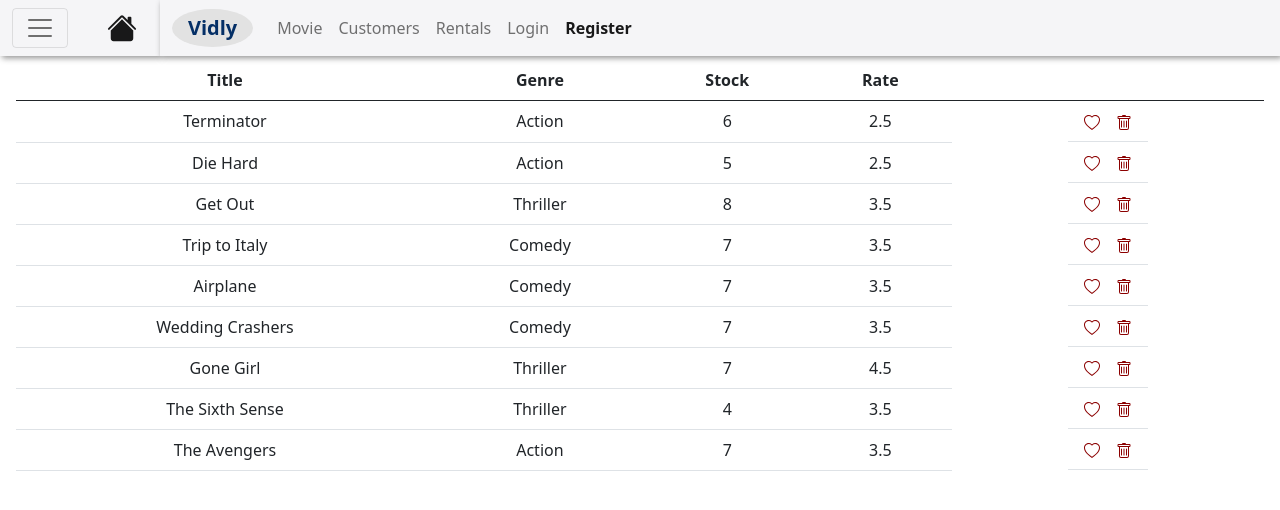
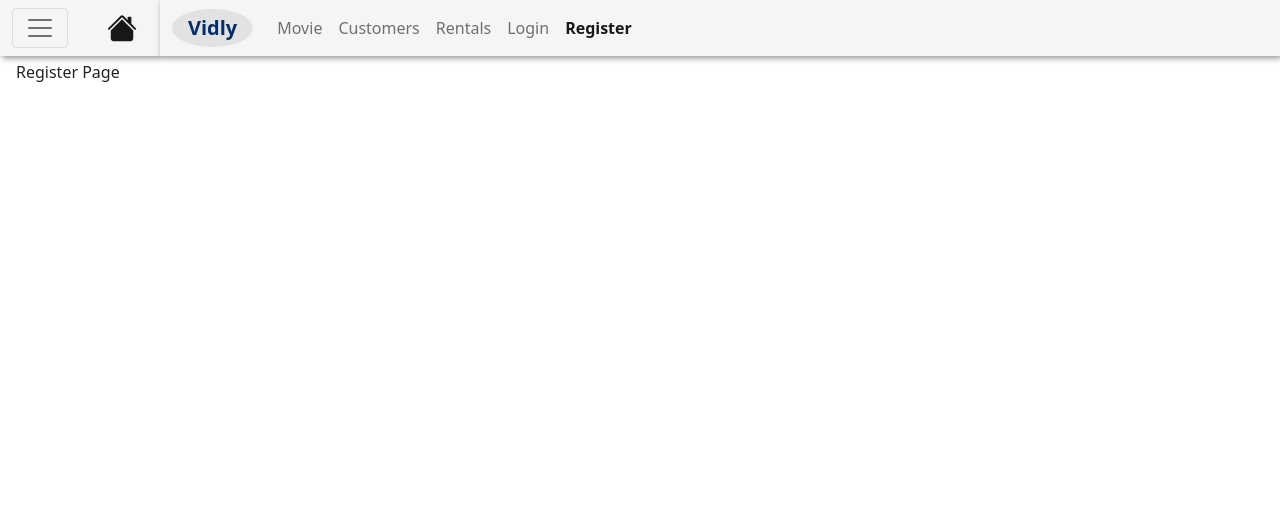
Before and after one commit to JConan/my-portofolio, a React (Create React App) app: page /vidly/register in a window 1280 px wide. Shown: the top 510 px of the page. Built offline with nearby package versions, Linux system fonts and the light colour scheme.

Commit message:
fix Vidly content routing

```diff
--- a/src/demo-app/Vidly/Vidly.tsx
+++ b/src/demo-app/Vidly/Vidly.tsx
@@ -2,12 +2,12 @@ import * as React from "react";
 import { getMovies } from "./services/fakeMovieService";
 import MovieTable, { Movie } from "./components/MovieTable";
 import "./Vidly.sass";
+import { Switch, Route } from "react-router-dom";
 
 export interface VidlyProps {}
 
 const Vidly: React.SFC<VidlyProps> = () => {
   let [movies, setMovies] = React.useState<Array<Movie>>([]);
-
   React.useEffect(() => {
     setMovies(
       getMovies().map((movie) => ({
@@ -32,11 +32,21 @@ const Vidly: React.SFC<VidlyProps> = () => {
   };
 
   return (
-    <MovieTable
-      movies={movies}
-      onMovieDelete={deleteButton}
-      onMovieLike={likeButtonToggler}
-    />
+    <React.Fragment>
+      <Switch>
+        <Route path="/vidly/movie">
+          <MovieTable
+            movies={movies}
+            onMovieDelete={deleteButton}
+            onMovieLike={likeButtonToggler}
+          />
+        </Route>
+        <Route path="/vidly/customers">Customers Page</Route>
+        <Route path="/vidly/rentals">Rentals Page</Route>
+        <Route path="/vidly/login">Login Page</Route>
+        <Route path="/vidly/register">Register Page</Route>
+      </Switch>
+    </React.Fragment>
   );
 };
 
```
Also changed, not shown: 1 other file (tests, documents, lock files or other folders).
